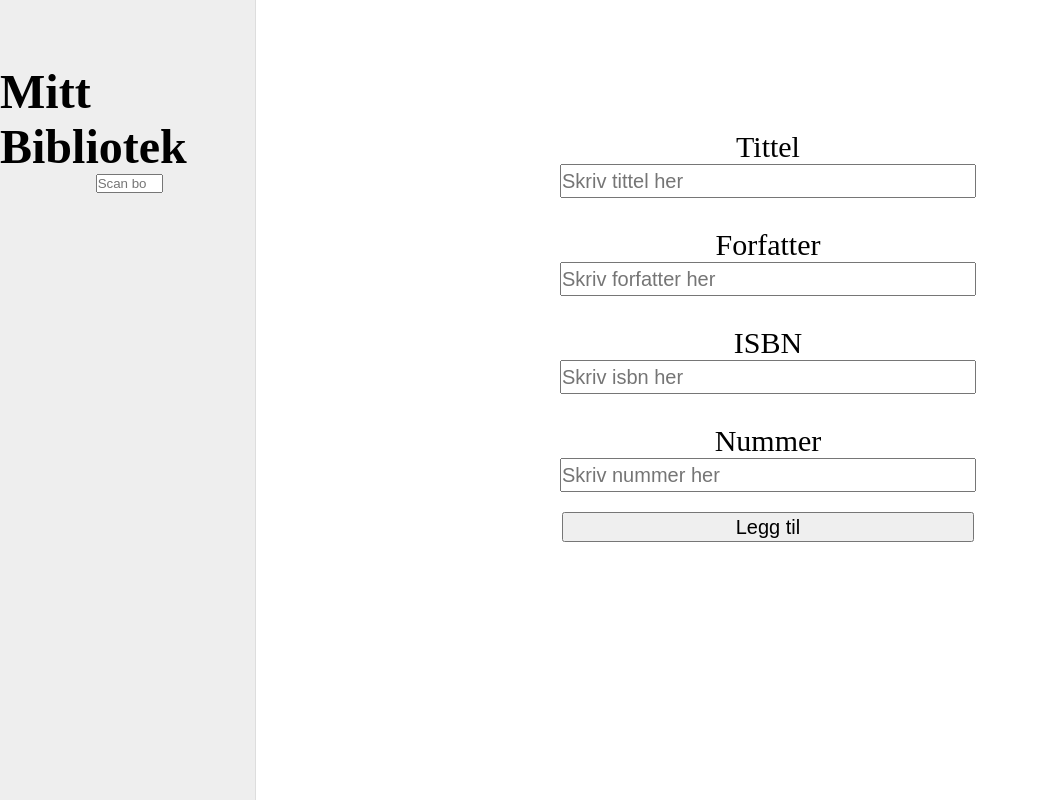
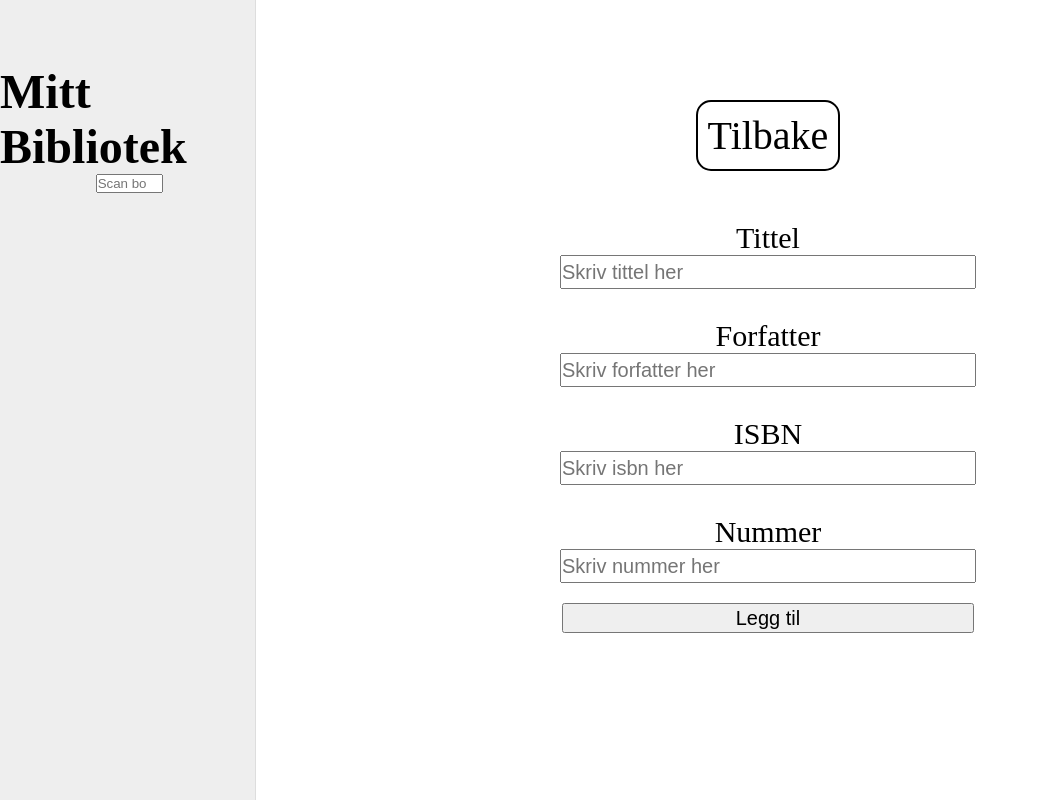
Before and after one commit to Smasia/Eksamen, a Flask app: page /leggtilbok in a window 1280 px wide. Shown: the whole page, without its empty margins (0-1039 px from the left). Run offline with Flask 3, Linux system fonts and the light colour scheme.

Commit message:
La til en tilbake knapp på bok og leggtilbok side, med litt styling

```diff
--- a/Bibliotek-frontend/app.py
+++ b/Bibliotek-frontend/app.py
@@ -44,6 +44,8 @@ def barcode(nummer):
 @app.route("/filter", methods=["GET"])
 def filter():
     streng = request.args.get("streng")
+    if not streng:
+        return redirect("/")
     response = requests.get("http://192.168.10.27:/filter/" + streng)
     if response.status_code == 500 or response.status_code == 404:
         return render_template(
--- a/Bibliotek-frontend/static/css/style.css
+++ b/Bibliotek-frontend/static/css/style.css
@@ -86,6 +86,20 @@ nav h1 {
     grid-template-columns: auto auto;
 }
 
+.tilbake {
+    display: flex;
+    flex-direction: column;
+    align-items: center;
+    width: 100%;
+    margin-bottom: 20px;
+}
+
+.tilbake a {
+    padding: 10px;
+    font-size: 40px;
+    border: 2px solid #000;
+    border-radius: 15px;
+}
 
 .bok {
     border: 2px solid  #000;
--- a/Bibliotek-frontend/templates/base.html
+++ b/Bibliotek-frontend/templates/base.html
@@ -13,7 +13,7 @@
             <h1>Mitt Bibliotek</h1>
         </a>
         <form action="{{ url_for('bok', nummer=0) }}" method="get" id="scan">
-            <input type="number" name="nummer" id="nummer" placeholder="Scan bok" size="50%" min="1" max="51">
+            <input type="number" name="nummer" id="nummer" placeholder="Scan bok" size="50%" min="1" max="51" required>
         </form>
     </nav>
 
--- a/Bibliotek-frontend/templates/bok.html
+++ b/Bibliotek-frontend/templates/bok.html
@@ -1,6 +1,10 @@
 {% extends 'base.html' %}
 
 {% block content %}
+
+<div class="tilbake">
+    <a href="{{ url_for('index') }}">Tilbake</a>
+</div>
 
 <div class="bok">
     <h2>{{bok.tittel}}</h2>
--- a/Bibliotek-frontend/templates/index.html
+++ b/Bibliotek-frontend/templates/index.html
@@ -5,7 +5,7 @@
 <div class="topp">
     <h2>Bøker</h2>
     <form action="{{ url_for('filter') }}" method="get">
-        <input type="text" name="streng" id="streng" placeholder="Søk etter bok eller forfatter" value="{{streng}}" required>
+        <input type="text" name="streng" id="streng" placeholder="Søk etter bok eller forfatter" value="{{streng}}">
         <input type="submit" value="Søk">
     </form>
     <form action="{{ url_for('leggtilbok') }}" method="get">
--- a/Bibliotek-frontend/templates/leggtilbok.html
+++ b/Bibliotek-frontend/templates/leggtilbok.html
@@ -2,15 +2,19 @@
 
 {% block content %}
 
+<div class="tilbake">
+    <a href="{{ url_for('index') }}">Tilbake</a>
+</div>
+
 <form action="{{ url_for('leggtilbok') }}" method="post" class="leggtilbok">
   <label for="tittel">Tittel</label>
-  <input type="text" name="tittel" id="tittel" placeholder="Skriv tittel her">
+  <input type="text" name="tittel" id="tittel" placeholder="Skriv tittel her" required>
   <label for="forfatter">Forfatter</label>
-  <input type="text" name="forfatter" id="forfatter" placeholder="Skriv forfatter her">
+  <input type="text" name="forfatter" id="forfatter" placeholder="Skriv forfatter her" required>
   <label for="isbn">ISBN</label>
-  <input type="number" name="isbn" id="isbn" placeholder="Skriv isbn her">
+  <input type="number" name="isbn" id="isbn" placeholder="Skriv isbn her" required>
   <label for="nummer">Nummer</label>
-  <input type="number" name="nummer" id="nummer" placeholder="Skriv nummer her" min="1" max="51">
+  <input type="number" name="nummer" id="nummer" placeholder="Skriv nummer her" min="1" max="51" required>
   <input type="submit" value="Legg til">
 </form>
 
```
